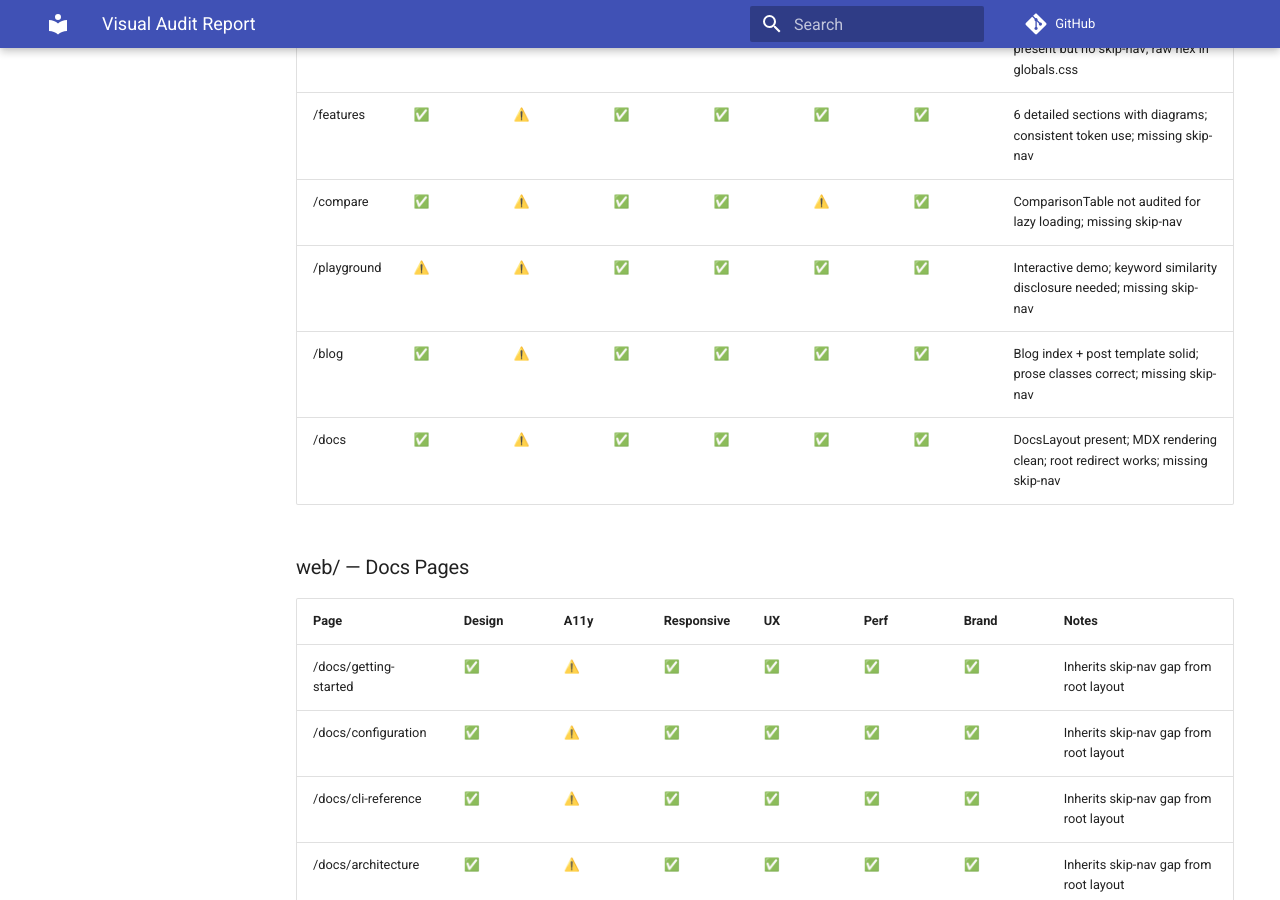
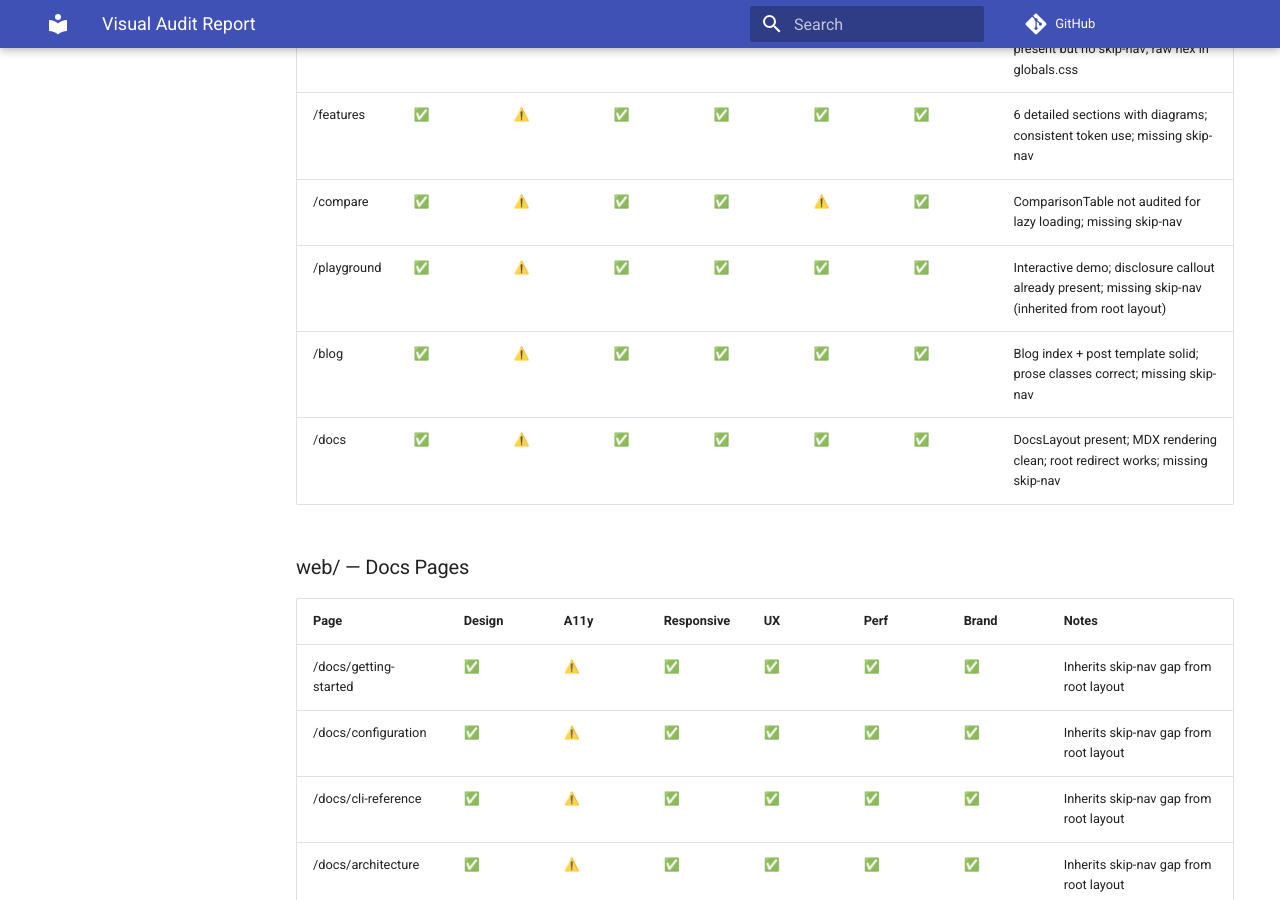
Before and after one commit to ajitpratap0/openclaw-cortex, an MkDocs documentation site: the page built from docs/superpowers/specs/2026-03-19-visual-audit-report.md, in a window 1280 px wide and 900 px high, scrolled down 12071 px. Built offline with MkDocs 1.6.1 and Material for MkDocs 9.7.7, drawn with Linux system fonts in a browser that asks for light colours; comment, search, counter and statistics services are not loaded; some of the changed text lies outside the part shown.

Commit message:
docs: fix remaining false-positive residue in audit report appendix
- /playground appendix: correct Design ⚠️→✅ (disclosure callout exists)
- /settings appendix: correct A11y ⚠️→✅ (uses <label htmlFor> correctly)

Co-Authored-By: Claude Sonnet 4.6 <noreply@anthropic.com>

```diff
--- a/docs/superpowers/specs/2026-03-19-visual-audit-report.md
+++ b/docs/superpowers/specs/2026-03-19-visual-audit-report.md
@@ -330,7 +330,7 @@ No Critical issues found in either site.
 | / | ⚠️ | ⚠️ | ⚠️ | ✅ | ✅ | ✅ | Hero + terminal; responsive grid present but no skip-nav; raw hex in globals.css |
 | /features | ✅ | ⚠️ | ✅ | ✅ | ✅ | ✅ | 6 detailed sections with diagrams; consistent token use; missing skip-nav |
 | /compare | ✅ | ⚠️ | ✅ | ✅ | ⚠️ | ✅ | ComparisonTable not audited for lazy loading; missing skip-nav |
-| /playground | ⚠️ | ⚠️ | ✅ | ✅ | ✅ | ✅ | Interactive demo; keyword similarity disclosure needed; missing skip-nav |
+| /playground | ✅ | ⚠️ | ✅ | ✅ | ✅ | ✅ | Interactive demo; disclosure callout already present; missing skip-nav (inherited from root layout) |
 | /blog | ✅ | ⚠️ | ✅ | ✅ | ✅ | ✅ | Blog index + post template solid; prose classes correct; missing skip-nav |
 | /docs | ✅ | ⚠️ | ✅ | ✅ | ✅ | ✅ | DocsLayout present; MDX rendering clean; root redirect works; missing skip-nav |
 
```
Also changed, not shown: other parts of docs/superpowers/specs/2026-03-19-visual-audit-report.md (+1 -1 lines).
